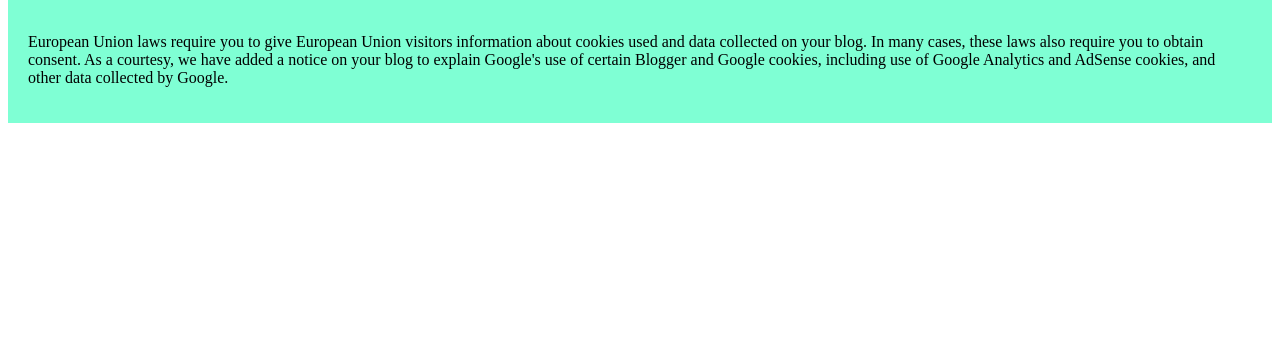
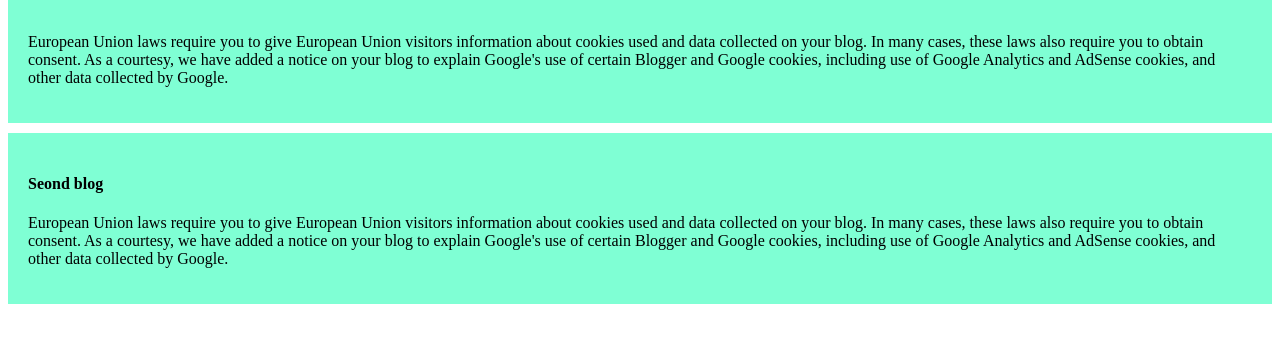
Before and after one commit to MOBASSHIR07/my-first-github-repo, a plain HTML site: page index.html in a window 1280 px wide. Shown: the part 62-404 px from the top of the page. Drawn offline with Linux system fonts and the light colour scheme.

Commit message:
Third commit

```diff
--- a/index.html
+++ b/index.html
@@ -13,5 +13,11 @@
 
             As a courtesy, we have added a notice on your blog to explain Google's use of certain Blogger and Google cookies, including use of Google Analytics and AdSense cookies, and other data collected by Google.</p>
     </div>
+    <div>
+        <h4>Seond blog</h4>
+        <p>European Union laws require you to give European Union visitors information about cookies used and data collected on your blog. In many cases, these laws also require you to obtain consent.
+
+            As a courtesy, we have added a notice on your blog to explain Google's use of certain Blogger and Google cookies, including use of Google Analytics and AdSense cookies, and other data collected by Google.</p>
+    </div>
 </body>
 </html>
--- a/styles/blog.css
+++ b/styles/blog.css
@@ -1,5 +1,5 @@
 div{
     background-color: aquamarine;
     padding: 20px;
-
+    margin-bottom: 10px;
 }
```
